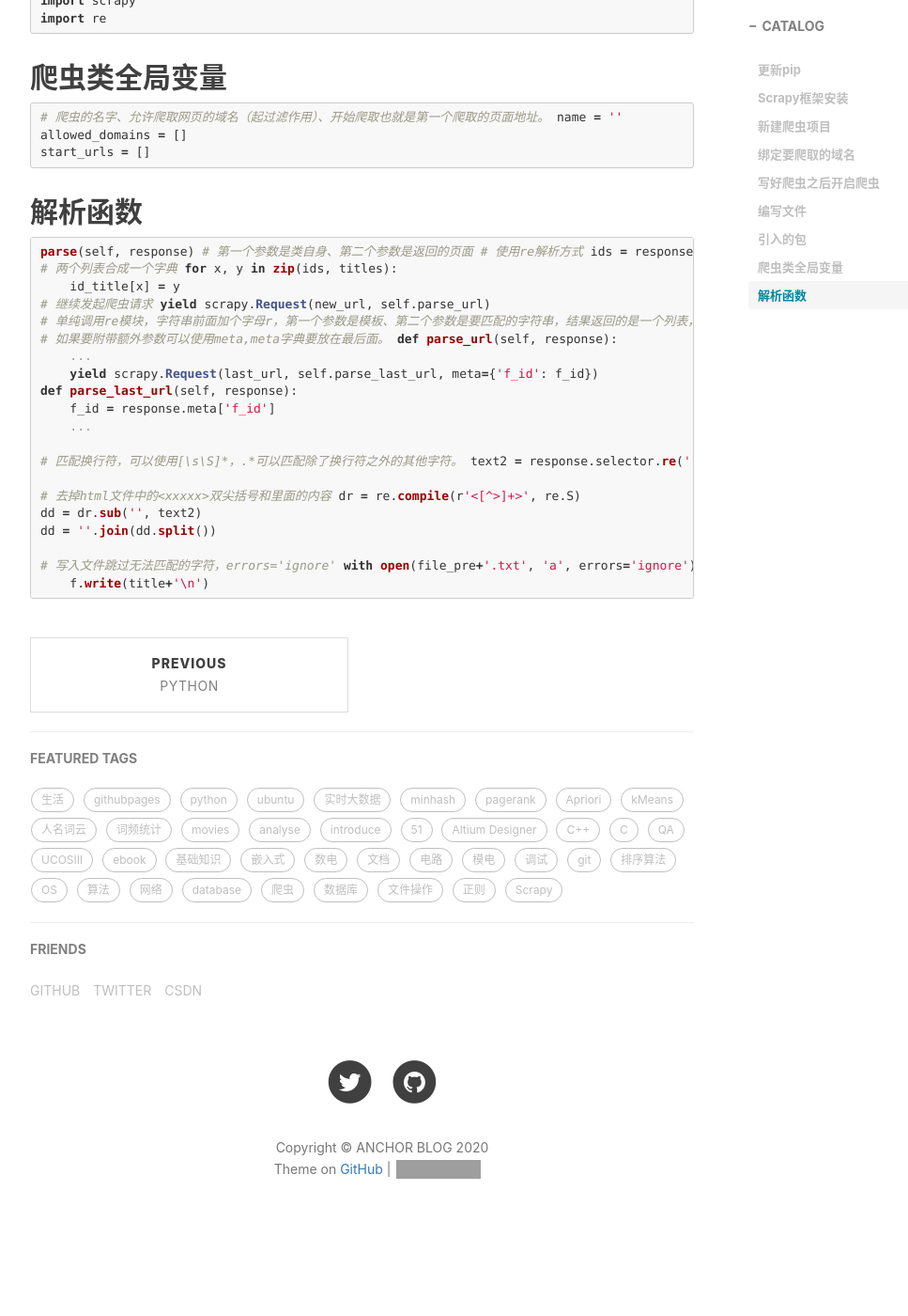
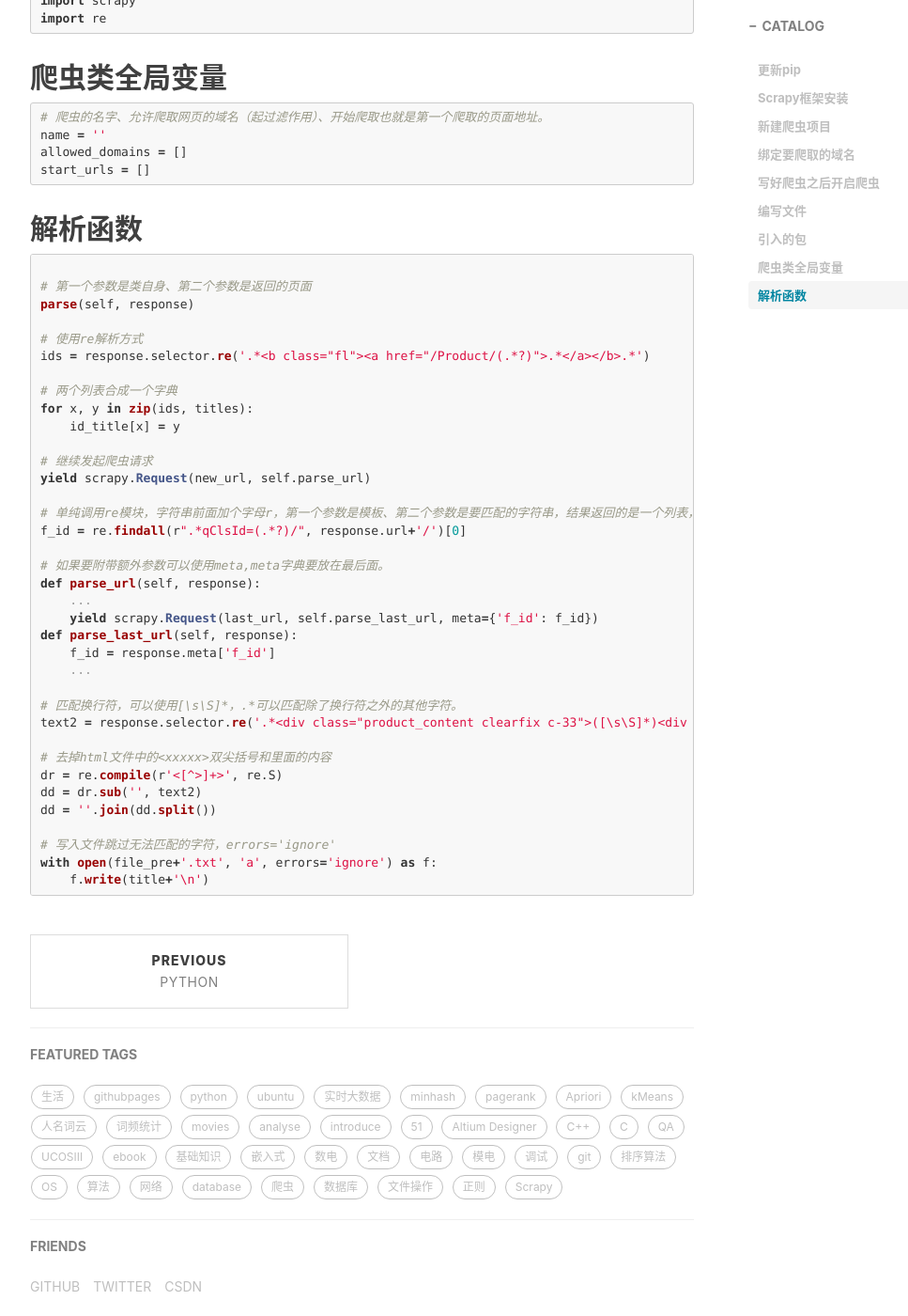
Before and after one commit to anchor2017/anchor2017.github.io, a Jekyll site: the page built from _posts/2020-05-13-python爬虫-2020.md, in a window 1280 px wide and 1400 px high, scrolled down 1669 px. Shown: the whole window at 94% size, without its empty margins (233-1200 px from the left). Built offline with Jekyll 4.4.1, drawn with Linux system fonts in a browser that asks for light colours; nearby versions of some CDN libraries; comment, search, counter and statistics services are not loaded; before the commit the page ends 3017 px from its top, so only the background shows below that; grey boxes are pictures that could not be loaded.

Commit message:
Update 2020-05-13-python爬虫-2020.md

````diff
--- a/_posts/2020-05-13-python爬虫-2020.md
+++ b/_posts/2020-05-13-python爬虫-2020.md
@@ -54,6 +54,7 @@ import re
 ## 爬虫类全局变量
 ```python
 # 爬虫的名字、允许爬取网页的域名（起过滤作用）、开始爬取也就是第一个爬取的页面地址。
+
 name = ''
 allowed_domains = []
 start_urls = []
@@ -61,17 +62,30 @@ start_urls = []
 
 ## 解析函数
 ```python
-parse(self, response) # 第一个参数是类自身、第二个参数是返回的页面
+
+# 第一个参数是类自身、第二个参数是返回的页面
+
+parse(self, response)
+
 # 使用re解析方式
+
 ids = response.selector.re('.*<b class="fl"><a href="/Product/(.*?)">.*</a></b>.*')
+
 # 两个列表合成一个字典
+
 for x, y in zip(ids, titles):
     id_title[x] = y
+
 # 继续发起爬虫请求
+
 yield scrapy.Request(new_url, self.parse_url)
-# 单纯调用re模块，字符串前面加个字母r，第一个参数是模板、第二个参数是要匹配的字符串，结果返回的是一个列表，括号中的(.*?)即为列表的第一个元素，也可以使用(.+?)表示匹配至少一个字符。
+
+# 单纯调用re模块，字符串前面加个字母r，第一个参数是模板、第二个参数是要匹配的字符串，结果返回的是一个列表，括号中的(.*?)即为列表的第一个元素，也可以使用(.+?)表示匹配至少一个字符
+
 f_id = re.findall(r".*qClsId=(.*?)/", response.url+'/')[0]
+
 # 如果要附带额外参数可以使用meta,meta字典要放在最后面。
+
 def parse_url(self, response):
     ...
     yield scrapy.Request(last_url, self.parse_last_url, meta={'f_id': f_id})
@@ -80,14 +94,17 @@ def parse_last_url(self, response):
     ...
 
 # 匹配换行符，可以使用[\s\S]*，.*可以匹配除了换行符之外的其他字符。
+
 text2 = response.selector.re('.*<div class="product_content clearfix  c-33">([\s\S]*)<div class="product_info_right fr  bsd">.*')[0]
 
 # 去掉html文件中的<xxxxx>双尖括号和里面的内容
+
 dr = re.compile(r'<[^>]+>', re.S)
 dd = dr.sub('', text2)
 dd = ''.join(dd.split())
 
 # 写入文件跳过无法匹配的字符，errors='ignore'
+
 with open(file_pre+'.txt', 'a', errors='ignore') as f:
     f.write(title+'\n')
 ```
````
